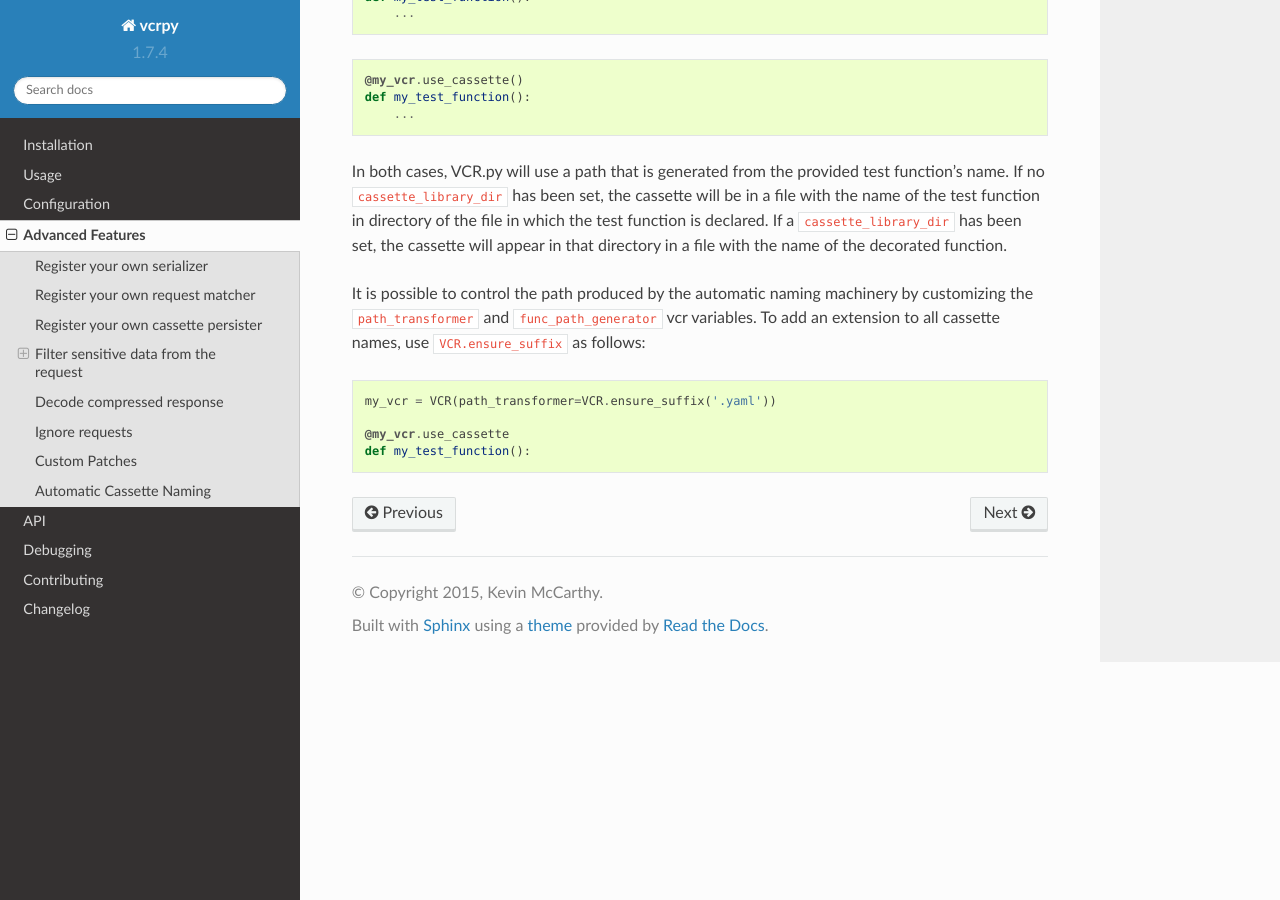
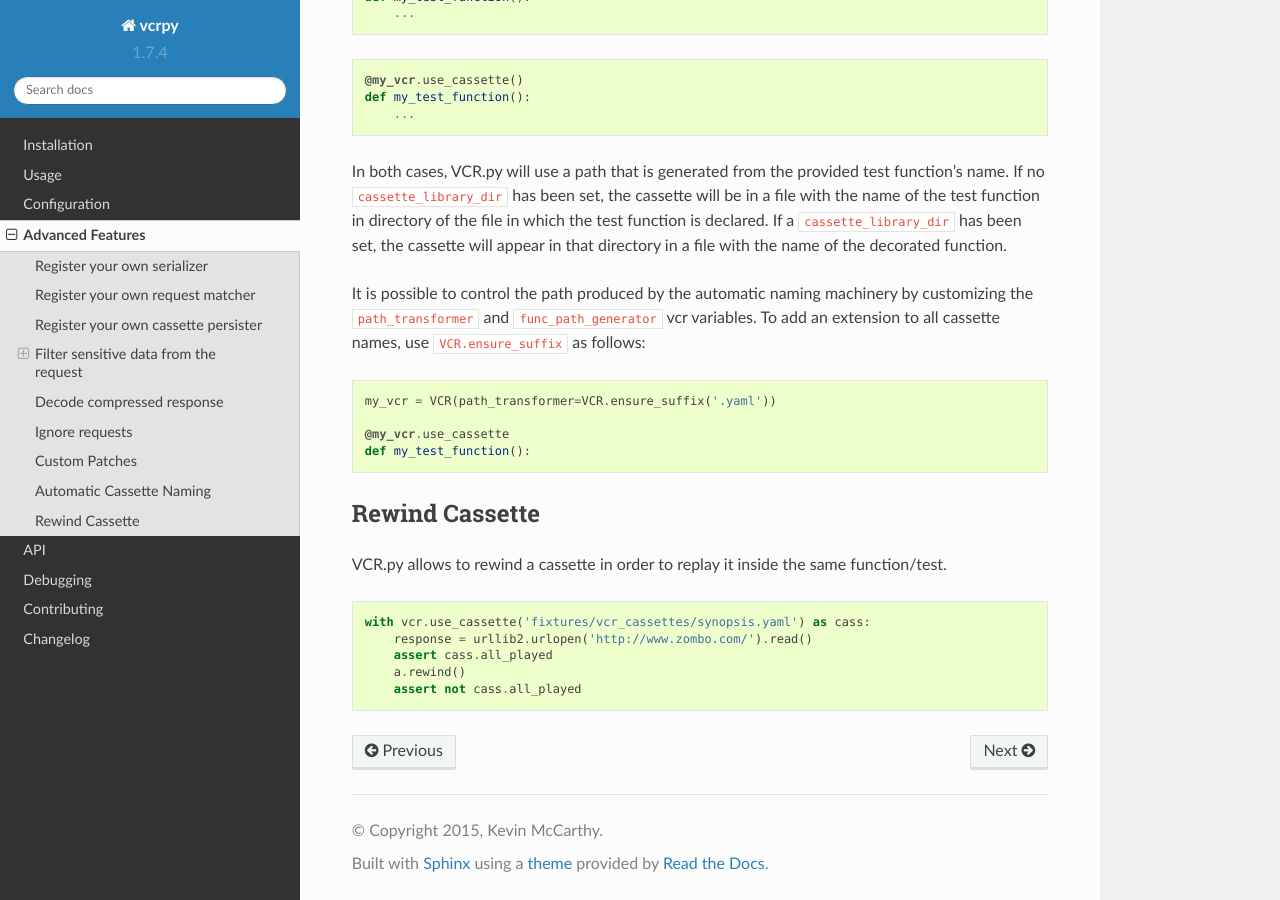
Before and after one commit to kevin1024/vcrpy, a Sphinx documentation site: the page built from docs/advanced.rst, in a window 1280 px wide and 900 px high, scrolled down 6603 px. Built offline with Sphinx 7.4.7 and the Read the Docs theme 2.0.0, drawn with Linux system fonts in a browser that asks for light colours.

Commit message:
doc(rewind): add documentation a new feature `rewind` that can replay a cassette

```diff
--- a/docs/advanced.rst
+++ b/docs/advanced.rst
@@ -372,3 +372,16 @@ cassette names, use ``VCR.ensure_suffix`` as follows:
 
     @my_vcr.use_cassette
     def my_test_function():
+
+Rewind Cassette
+---------------
+
+VCR.py allows to rewind a cassette in order to replay it inside the same function/test.
+
+.. code:: python
+
+    with vcr.use_cassette('fixtures/vcr_cassettes/synopsis.yaml') as cass:
+        response = urllib2.urlopen('http://www.zombo.com/').read()
+        assert cass.all_played
+        a.rewind()
+        assert not cass.all_played
```
